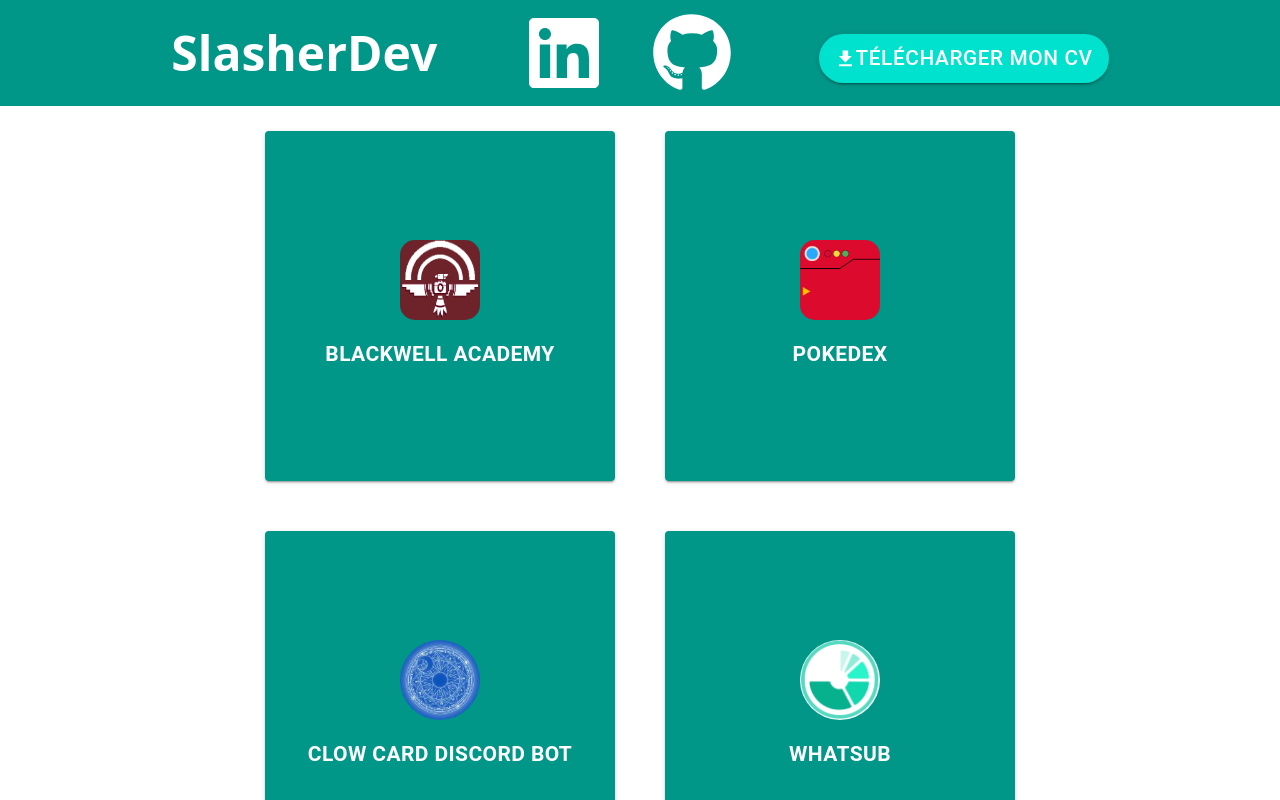
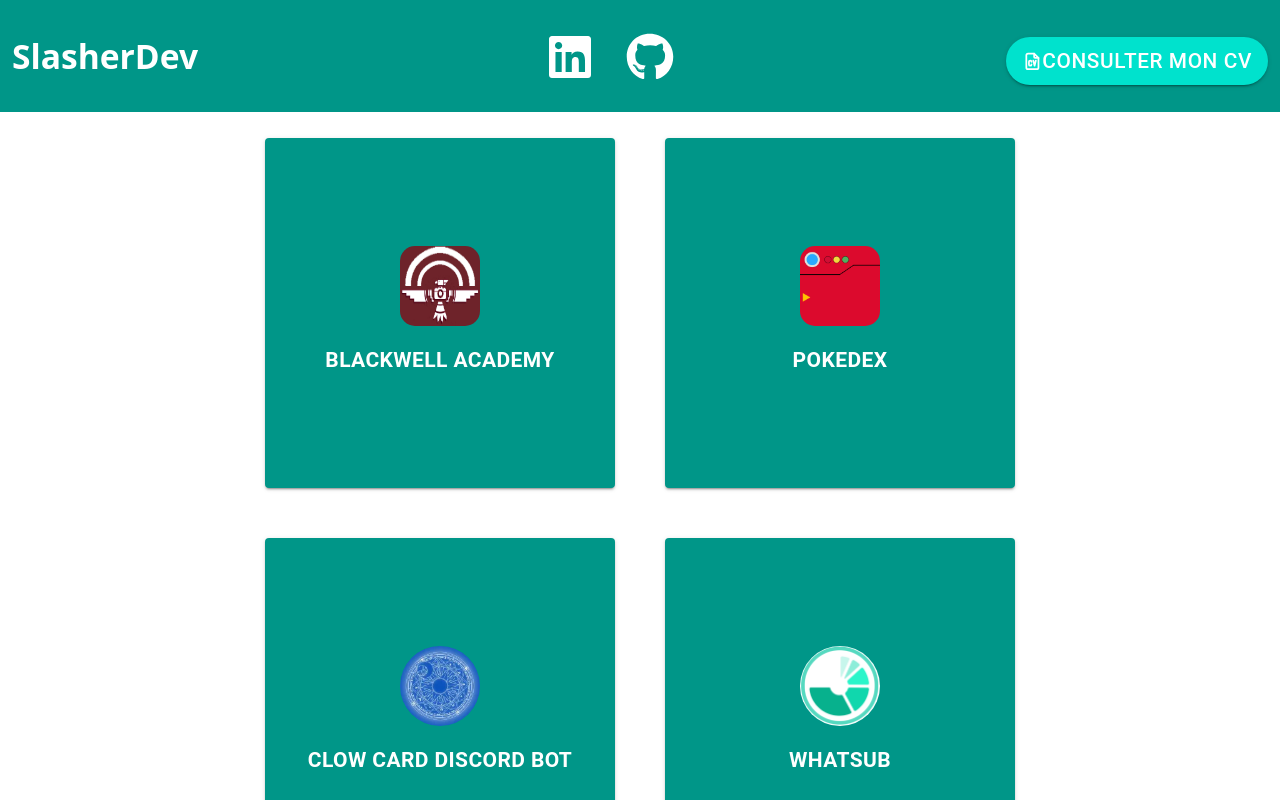
Before and after one commit to SlasherDev/portfolio, a React (Vite) app: page / in a window 1280 px wide. Shown: the top 800 px of the page. Built offline with nearby package versions, Linux system fonts and the light colour scheme.

Commit message:
nav improve + resume page

```diff
--- a/index.html
+++ b/index.html
@@ -1,5 +1,5 @@
 <!doctype html>
-<html lang="en">
+<html lang="fr">
   <head>
     <meta charset="UTF-8" />
     <link rel="icon" type="image/svg+xml" href="/favincon.png" />
--- a/package.json
+++ b/package.json
@@ -14,6 +14,7 @@
     "@emotion/styled": "^11.14.0",
     "@mui/icons-material": "^7.0.1",
     "@mui/material": "^7.0.1",
+    "bootstrap": "^5.3.7",
     "react": "^19.0.0",
     "react-dom": "^19.0.0",
     "react-icons": "^5.5.0",
--- a/src/App.jsx
+++ b/src/App.jsx
@@ -1,6 +1,10 @@
 import { BrowserRouter, Routes, Route, Navigate } from "react-router-dom";
 import "./App.css";
 import Home from "./pages/home";
+import CvViewer from "./pages/CvViewer";
+import 'bootstrap/dist/css/bootstrap.min.css';
+import 'bootstrap/dist/js/bootstrap.bundle.min.js';  // Important pour le menu burger et autres composants JS
+
 
 
 function App() {
@@ -8,6 +12,7 @@
     <BrowserRouter>
       <Routes>
         <Route path="/" element={<Home />} />
+        <Route path="/cv" element={<CvViewer />} />
         <Route path="*" element={<Navigate to="/" replace />} />
       </Routes>
     </BrowserRouter>
--- a/src/index.css
+++ b/src/index.css
@@ -44,9 +44,15 @@
 }
 
 nav .title {
+  font-size: .7em;
   display: flex;
   font-weight: bold;
   align-items: center;
+}
+
+nav svg {
+  opacity: 1 !important;
+  color: #ffffff; /* Facultatif : couleur blanche pour s'assurer qu'elles ressortent */
 }
 
 main {
@@ -201,10 +207,6 @@
     align-items: stretch;
   }
 
-  nav .title {
-    font-size: 60%;
-  }
-
   .toCenter{
     display: flex;
     justify-content: center;
--- /dev/null
+++ b/src/pages/CvViewer.jsx
@@ -0,0 +1,16 @@
+export default function CvViewer() {
+
+    return (
+        <>
+        <div style={{ width: "100vw", height: "100vh", overflow: "hidden" }}>
+            <embed
+                src="./src/assets/files/cv_bryan_bosse.pdf"
+                type="application/pdf"
+                width="100%"
+                height="100%"
+            />
+        </div>
+        </>
+
+    );
+}
--- a/src/pages/home.jsx
+++ b/src/pages/home.jsx
@@ -1,8 +1,7 @@
 import { useState } from "react";
-import { Accordion, AccordionDetails, AccordionSummary, Button, Typography } from "@mui/material";
-import { IoMdDownload } from "react-icons/io";
+import { Button} from "@mui/material";
+import { TbFileCv } from "react-icons/tb";
 import { FaGithub, FaLinkedin } from "react-icons/fa";
-import ExpandMoreIcon from '@mui/icons-material/ExpandMore';
 import projects from "../projects.json";
 import FicheProjet from './FicheProjet';
 
@@ -11,44 +10,43 @@
 
     return (
         <>
-            {/* Navigation Desktop et Mobile */}
-            <nav className="desktop">
-                <div className='toRight'>
-                    <a href="/"><div className='title'>SlasherDev</div></a>
-                </div>
-                <div className='toCenter'>
-                    <a href="https://www.linkedin.com/in/bryan-bosse/" target='_blank'>< FaLinkedin /></a>
-                    <a href="https://github.com/SlasherDev" target='_blank'><FaGithub /></a>
-                </div>
-                <div className='toLeft'>
-                    <a href='./src/assets/files/cv_bryan_bosse.pdf' download>
-                        <Button variant="contained" style={{ backgroundColor: '#00e2cd', borderRadius: 30, fontSize: '1.3rem' }}>
-                            <IoMdDownload /> Télécharger mon CV
-                        </Button>
-                    </a>
-                </div>
-            </nav>
+           <nav className="navbar navbar-expand-lg navbar-dark bg-teal">
+  <div className="container-fluid">
+    {/* Logo (toujours à gauche) */}
+    <a className="navbar-brand title" href="/">SlasherDev</a>
 
-            <nav className="mobile">
-                <Accordion sx={{ backgroundColor: '#009688', color: 'white', boxShadow: 'none' }}>
-                    <AccordionSummary expandIcon={<ExpandMoreIcon sx={{ color: 'white', fontSize: '3em' }} />}>
-                        <Typography sx={{ fontSize: '3em', fontWeight: 'bold' }}>SlasherDev</Typography>
-                    </AccordionSummary>
-                    <AccordionDetails sx={{}}>
-                        <div className='toCenter'>
-                            <a href="https://www.linkedin.com/in/bryan-bosse/" target='_blank'>< FaLinkedin /></a>
-                            <a href="https://github.com/SlasherDev" target='_blank'><FaGithub /></a>
-                        </div>
-                    </AccordionDetails>
-                    <AccordionDetails sx={{ justifyContent: 'center' }}>
-                        <a href='./src/assets/files/cv_bryan_bosse.pdf' download>
-                            <Button variant="contained" sx={{ backgroundColor: '#00e2cd', borderRadius: 20, fontSize: '0.9rem', width: '90%' }}>
-                                <IoMdDownload /> Télécharger mon CV
-                            </Button>
-                        </a>
-                    </AccordionDetails>
-                </Accordion>
-            </nav>
+    {/* Burger button (déjà à droite par défaut avec Bootstrap) */}
+    <button className="navbar-toggler" type="button" data-bs-toggle="collapse" data-bs-target="#navbarContent" aria-controls="navbarContent" aria-expanded="false" aria-label="Toggle navigation">
+      <span className="navbar-toggler-icon"></span>
+    </button>
+
+    {/* Navbar Links */}
+    <div className="collapse navbar-collapse" id="navbarContent">
+      <ul className="navbar-nav mx-auto mb-2 justify-content-center align-items-center">
+        {/* Social Links */}
+        <li className="nav-item mx-2">
+          <a className="nav-link" href="https://www.linkedin.com/in/bryan-bosse/" target="_blank" rel="noreferrer">
+            <FaLinkedin />
+          </a>
+        </li>
+        <li className="nav-item mx-2">
+          <a className="nav-link" href="https://github.com/SlasherDev" target="_blank" rel="noreferrer">
+            <FaGithub />
+          </a>
+        </li>
+      </ul>
+
+      {/* Button CV */}
+      <div>
+        <Button href='/cv' target='_blank' variant="contained" style={{ backgroundColor: '#00e2cd', borderRadius: 30, fontSize: '1.3rem' }}>
+          <TbFileCv /> Consulter mon CV
+        </Button>
+      </div>
+    </div>
+  </div>
+</nav>
+
+
 
             <main>
                 {selectedProject ? (
@@ -63,9 +61,11 @@
                                 className="fiche"
                                 onClick={() => setSelectedProject(project)}
                             >
-                                <img src={`./src/assets/logos/${project.logo.src}`} alt={project.logo.alt} className="logo" style={{ borderRadius: project.logo.form === "square" || project.logo.form === "rect" ? "15px" : "50px",
-                                                                                                                                        width: project.logo.form === "square" || project.logo.form === "round" ? "80px" : "150px",
-                                                                                                                                        height: project.logo.form === "square" || project.logo.form === "round" ? "80px" : null}} />
+                                <img src={`./src/assets/logos/${project.logo.src}`} alt={project.logo.alt} className="logo" style={{
+                                    borderRadius: project.logo.form === "square" || project.logo.form === "rect" ? "15px" : "50px",
+                                    width: project.logo.form === "square" || project.logo.form === "round" ? "80px" : "150px",
+                                    height: project.logo.form === "square" || project.logo.form === "round" ? "80px" : null
+                                }} />
                                 <div className="ficheName">{project.name}</div>
                             </Button>
                         ))}
--- a/src/projects.json
+++ b/src/projects.json
@@ -381,6 +381,13 @@
                 }
             },
             {
+                "name": "HTML5",
+                "img": {
+                    "src": "html.png",
+                    "alt": "HTML5"
+                }
+            },
+            {
                 "name": "CSS3",
                 "img": {
                     "src": "css.png",
```
Also changed, not shown: 2 other files (tests, documents, lock files or other folders).
